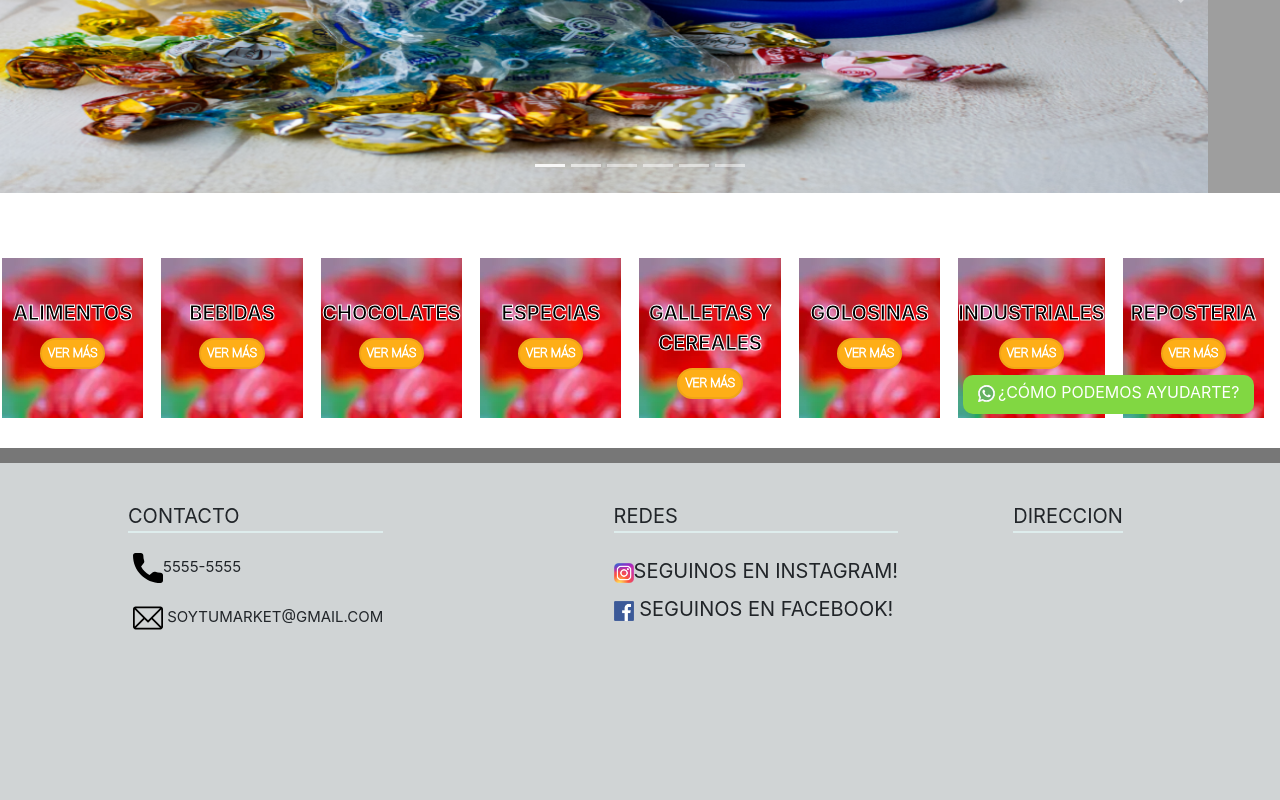
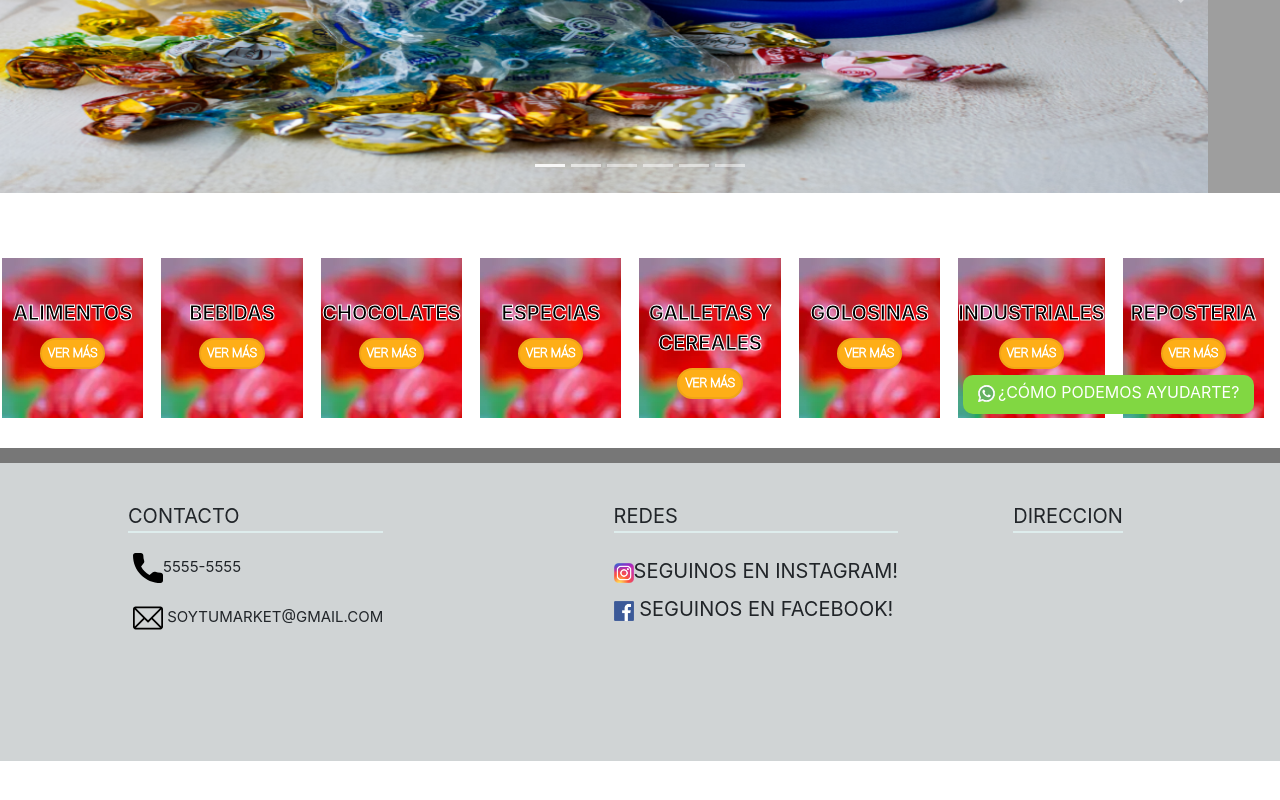
Before and after one commit to GonzaloGuasch/homestore-market, a React (Create React App) app: page / in a window 1280 px wide. Shown: the part 370-1170 px from the top of the page. After the commit the page ends 1131 px from the top, so only its background shows below. Built offline with nearby package versions, Linux system fonts and the light colour scheme; grey boxes are pictures that could not be loaded.

Commit message:
formato wpp boton correcto

```diff
--- a/src/components/WppButton.js
+++ b/src/components/WppButton.js
@@ -5,7 +5,7 @@ export default function BotonWpp(){
 
     return (
         <div>
-            <a href="https://api.whatsapp.com/send?phone=5491539327763&text=Hola!%20Vengo%20de%20la%20Web%20de%20Home%20Store%20Market"
+            <a href="https://api.whatsapp.com/send?phone=+54 9 11 3932-7763&text=Hola!%20Vengo%20de%20la%20Web%20de%20Home%20Store%20Market"
             target="_blank" rel="noopener noreferrer" className="wpp-boton">
                 <img src={wpp} className="wpp-pop-up" alt="img-wpp"/>¿Cómo podemos ayudarte?</a>
         </div>
--- a/src/css/BotonWpp.css
+++ b/src/css/BotonWpp.css
@@ -5,11 +5,15 @@
     border-radius: 10px;
 
     padding: 5px 15px 10px 15px;
-
+    border: none;
 
     position: fixed;
     bottom: 2%;
     right: 2%;
+}
+
+a {
+
 }
 
 .wpp-pop-up{
--- a/src/css/footer.css
+++ b/src/css/footer.css
@@ -1,9 +1,9 @@
 .footer-container{
     margin: 30px 0 0 0;
-    padding: 3% 0 0 10%;
+    padding: 3% 0 10% 10%;
     background-color: #d0d4d5;
     border-top: 15px solid #777777;
-    height: 500px;
+    height: auto;
 
     display: flex;
     flex-direction: row;
```
